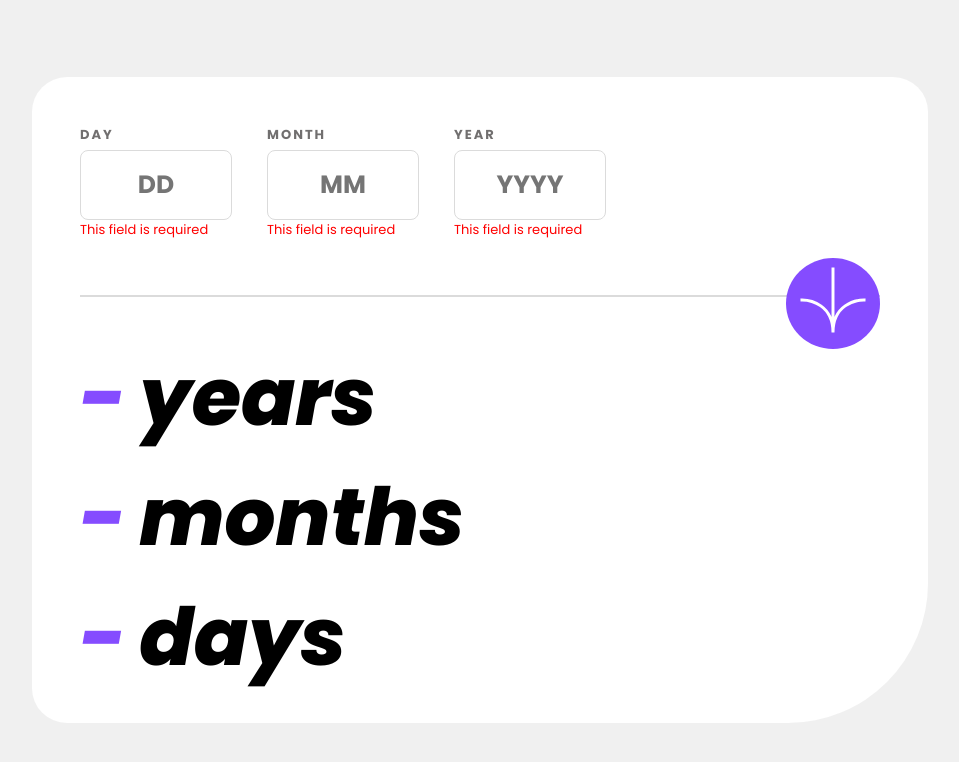
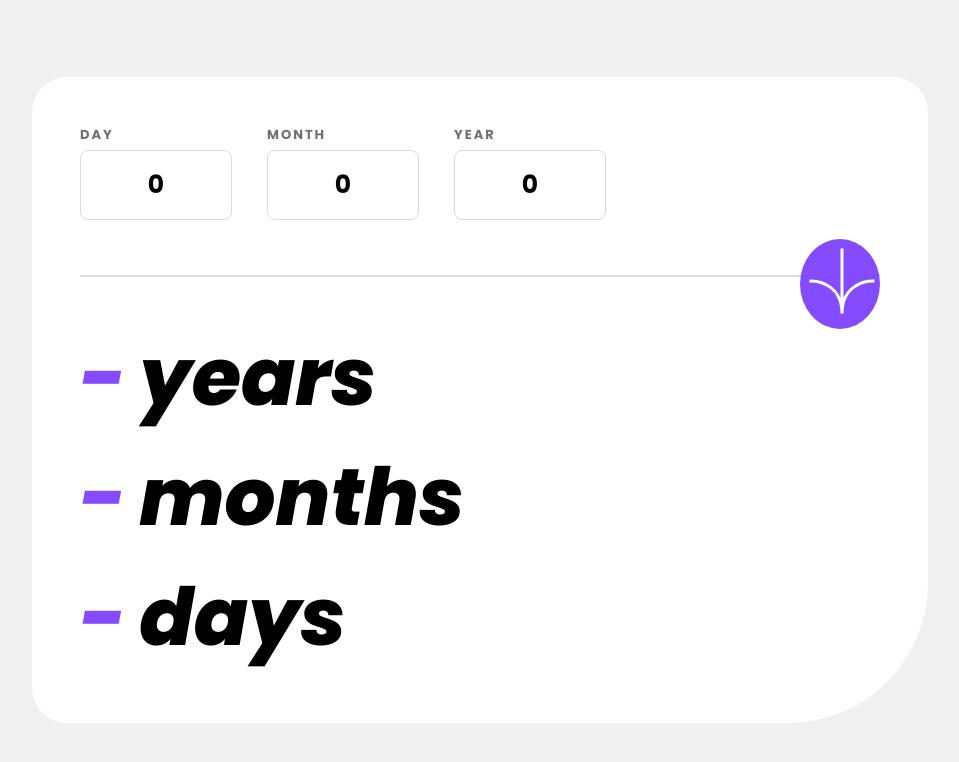
Before and after one commit to Saile16/AgeCalculator-Frontendio, a React (Vite) app: page / in a window 1280 px wide. Shown: the top 762 px of the page, without its empty margins (160-1119 px from the left). Built offline with nearby package versions, Linux system fonts and the light colour scheme.

Commit message:
Mejorar la validación

```diff
--- a/src/App.css
+++ b/src/App.css
@@ -69,7 +69,6 @@
 .img-arrow {
   background-color: var(--arrow-bg);
   display: block;
-  text-align: center;
   margin: 0 auto;
   width: 60px;
   border-radius: 50%;
@@ -77,6 +76,9 @@
   margin-top: 15px;
   position: absolute;
   cursor: pointer;
+  outline: none;
+  border: none;
+  text-align: center;
 }
 .img-arrow:hover {
   background-color: black;
--- a/src/components/Card.jsx
+++ b/src/components/Card.jsx
@@ -5,47 +5,83 @@ import FormInput from "./FormInput";
 import AgeResults from "./AgeResults";
 const monthsUtil = [31, 28, 31, 30, 31, 30, 31, 31, 30, 31, 30, 31];
 const Card = () => {
-  const [day, setDay] = useState("");
-  const [month, setMonth] = useState("");
-  const [year, setYear] = useState("");
+  // const [day, setDay] = useState("");
+  // const [month, setMonth] = useState("");
+  // const [year, setYear] = useState("");
+  const [data, setData] = useState({ day: 0, month: 0, year: 0 });
+  const { day, month, year } = data;
   const [result, setResult] = useState({
     year: "-",
     month: "-",
     days: "-",
   });
-  const [error, setError] = useState({
-    error: false,
-    msj: "",
+  const [errors, setErrors] = useState({
+    day: "",
+    month: "",
+    year: "",
   });
 
-  useEffect(() => {
-    if (day.length == 0 || month.length == 0 || year.length == 0) {
-      setError({
-        error: true,
-        msj: "This field is required",
+  const handleChange = (e) => {
+    const { name, value } = e.target;
+    setData((prevData) => ({
+      ...prevData,
+      [name]: value,
+    }));
+
+    if (name == "day") {
+      if (value > 32 || value < 0) {
+        setErrors((prevData) => ({
+          ...prevData,
+          [name]: " Must be a valid day",
+        }));
+      } else {
+        setErrors((prevData) => ({
+          ...prevData,
+          [name]: "",
+        }));
+      }
+    }
+    if (name == "month") {
+      if (value > 12 || value < 0) {
+        setErrors((prevData) => ({
+          ...prevData,
+          [name]: " Must be a valid month",
+        }));
+      } else {
+        setErrors((prevData) => ({
+          ...prevData,
+          [name]: "",
+        }));
+      }
+    }
+
+    if (name == "year") {
+      if (value > 2023 || value < 0) {
+        setErrors((prevData) => ({
+          ...prevData,
+          [name]: "Must be in the past",
+        }));
+      } else {
+        setErrors((prevData) => ({
+          ...prevData,
+          [name]: "",
+        }));
+      }
+    }
+  };
+
+  // const [error, setError] = useState({
+  //   error: false,
+  //   msj: "",
+  // });
+
+  const ageCalculator = () => {
+    if (day == 0 || month == 0 || year == 0) {
+      setErrors({
+        day: "This field is required",
+        month: "This field is required",
+        year: "This field is required",
       });
-    } else if (
-      day <= 0 ||
-      day > 31 ||
-      month <= 0 ||
-      month > 12 ||
-      year <= 0 ||
-      year > 2023
-    ) {
-      setError({
-        error: true,
-        mensaje: "Must be a valid date",
-      });
-    } else {
-      setError({
-        error: false,
-        msj: "",
-      });
-    }
-  }, [day, month, year]);
-  const ageCalculator = () => {
-    if (error.error) {
-      return;
     }
     const currentDate = new Date();
     const currentYear = currentDate.getFullYear();
@@ -90,9 +126,10 @@ const Card = () => {
           type="text"
           name="day"
           className="input"
-          placeholder="DD"
-          onChange={(e) => setDay(e.target.value)}
-          error={error}
+          // placeholder="DD"
+          value={day}
+          onChange={handleChange}
+          errors={errors.day}
         />
         <FormInput
           label="MONTH"
@@ -100,9 +137,10 @@ const Card = () => {
           type="text"
           name="month"
           className="input"
-          placeholder="MM"
-          onChange={(e) => setMonth(e.target.value)}
-          error={error}
+          // placeholder="MM"
+          value={month}
+          onChange={handleChange}
+          errors={errors.month}
         />
         <FormInput
           label="YEAR"
@@ -110,22 +148,18 @@ const Card = () => {
           type="text"
           name="year"
           className="input"
-          placeholder="YYYY"
-          onChange={(e) => setYear(e.target.value)}
-          error={error}
+          // placeholder="YYYY"
+          value={year}
+          onChange={handleChange}
+          errors={errors.year}
         />
       </div>
 
       <div className="container-divider">
         <div className="divider"></div>
-        <div className="img-arrow">
-          <img
-            src={Arrow}
-            alt="arrow"
-            onClick={() => ageCalculator()}
-            disabled={true}
-          />
-        </div>
+        <button className="img-arrow" onClick={() => ageCalculator()}>
+          <img src={Arrow} alt="arrow" />
+        </button>
       </div>
 
       <AgeResults result={result} />
--- a/src/components/FormInput.jsx
+++ b/src/components/FormInput.jsx
@@ -1,11 +1,13 @@
 import React from "react";
 
-const FormInput = ({ label, error, ...otherProps }) => {
+const FormInput = ({ label, errors, ...otherProps }) => {
+  // console.log(errors);
+
   return (
     <div className="container-input">
       <label className="label">{label}</label>
       <input {...otherProps} />
-      {error ? <label className="error">{error.msj}</label> : ""}
+      {errors ? <label className="error">{errors}</label> : ""}
     </div>
   );
 };
```
